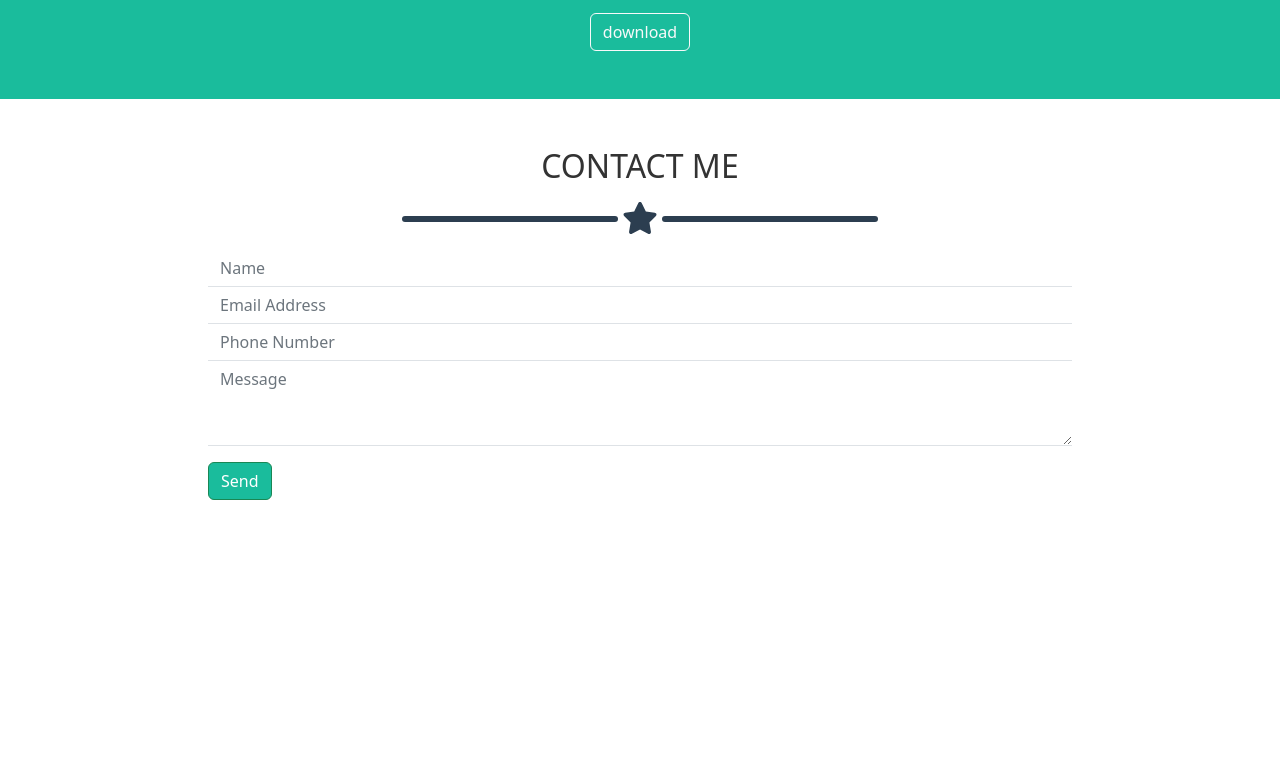
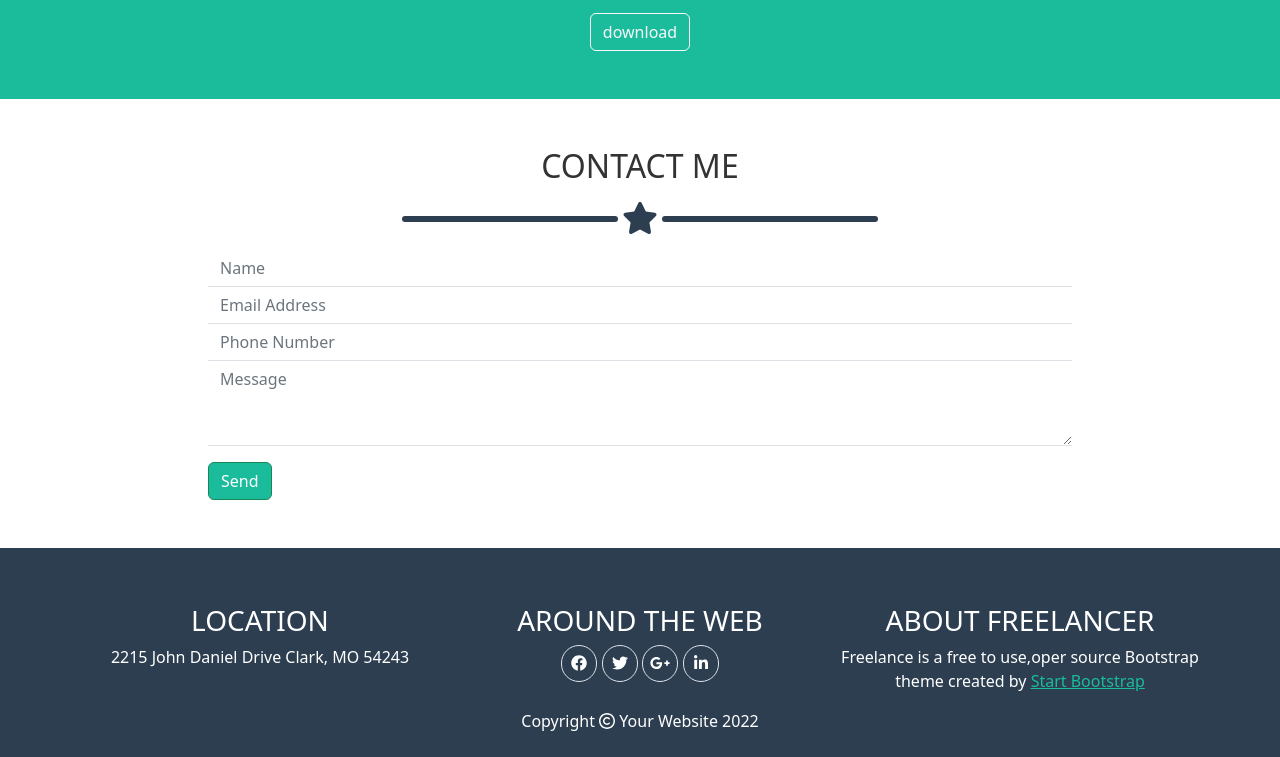
Before and after one commit to SimoneLollini/html-css-bootstrap-freelancer, a plain HTML site: page index.html in a window 1280 px wide. Shown: the part 2004-2761 px from the top of the page. Before the commit the page ends 2552 px from the top, so only its background shows below. Drawn offline with nearby package versions, Linux system fonts and the light colour scheme.

Commit message:
end footer

```diff
--- a/assets/css/style.css
+++ b/assets/css/style.css
@@ -115,6 +115,10 @@ img {
     color: var(--dark_light);
 }
 
+.c_primary {
+    color: var(--bs_primary);
+}
+
 /* #endregion utilities */
 
 
@@ -139,5 +143,14 @@ img {
 
 /* #region footer */
 
+.item {
+    width: 10%;
+}
+
+.item>div {
+    display: flex;
+    justify-content: center;
+    align-items: center;
+}
 
 /* #endregion footer */
--- a/index.html
+++ b/index.html
@@ -171,13 +171,59 @@
         </section>
         <!-- /END contact -->
 
-        <section class="address"></section>
-        <!-- /END ADRESS -->
 
     </main>
     <!-- /#site_main -->
 
-    <footer id="site_footer" class="darker_blue">
+    <footer id="site_footer" class="darker_blue text-center">
+        <div class="address text-white py-4">
+            <div class="container-sm container-md container-lg">
+                <div class="row my-3">
+                    <div class="col-sm-12 col-md-6 col-lg-4 g-3">
+                        <div class="address_card">
+                            <div class="location">
+                                <h3 class="text-uppercase">location</h3>
+                                <span>2215 John Daniel Drive Clark, MO 54243</span>
+                            </div>
+                        </div>
+                    </div>
+                    <div class="col-sm-12 col-md-6 col-lg-4 g-3">
+                        <div class="address_card">
+                            <div class="around_web">
+                                <h3 class="text-uppercase">around the web</h3>
+                                <div class="items ">
+                                    <div class="item  d-inline-block border rounded-circle ratio ratio-1x1">
+                                        <div><i class="fa-brands fa-facebook"></i></div>
+                                    </div>
+                                    <div class="item d-inline-block border rounded-circle ratio ratio-1x1">
+                                        <div> <i class="fa-brands fa-twitter"></i> </div>
+                                    </div>
+                                    <div class="item d-inline-block border rounded-circle ratio ratio-1x1">
+                                        <div><i class="fa-brands fa-google-plus-g"></i></div>
+                                    </div>
+                                    <div class="item d-inline-block border rounded-circle ratio ratio-1x1">
+                                        <div><i class="fa-brands fa-linkedin-in"></i></div>
+                                    </div>
+                                </div>
+                            </div>
+                        </div>
+                    </div>
+                    <div class="col-sm-12 col-md-6 col-lg-4 g-3">
+                        <div class="address_card">
+                            <div class="about_freelancer">
+                                <h3 class="text-uppercase">about freelancer</h3>
+                                <span>Freelance is a free to use,oper source Bootstrap theme created by
+                                    <a href="#" class="c_primary">Start Bootstrap</a></span>
+                            </div>
+                        </div>
+                    </div>
+                </div>
+            </div>
+            <div class="copyright">
+                Copyright <i class="fa-regular fa-copyright fa-1x" aria-hidden="true"></i> Your Website 2022
+            </div>
+        </div>
+        <!-- /END ADRESS -->
 
     </footer>
     <!-- /#site_footer -->
```
